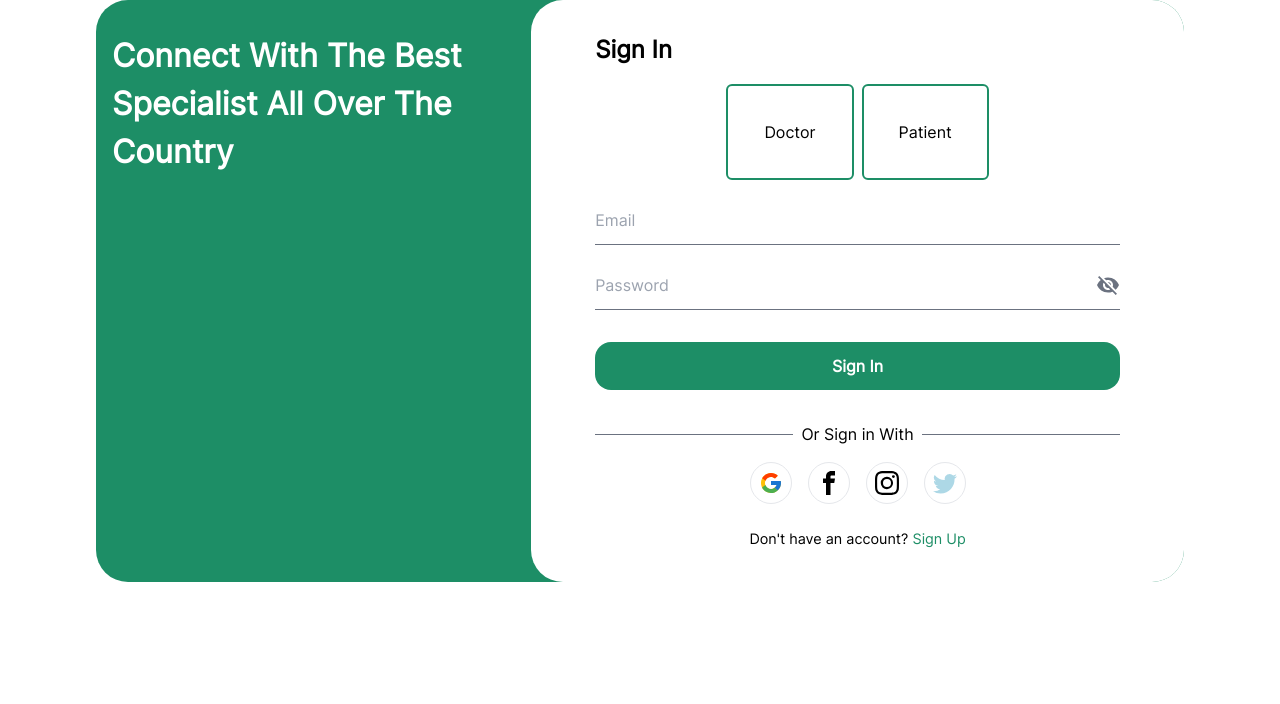
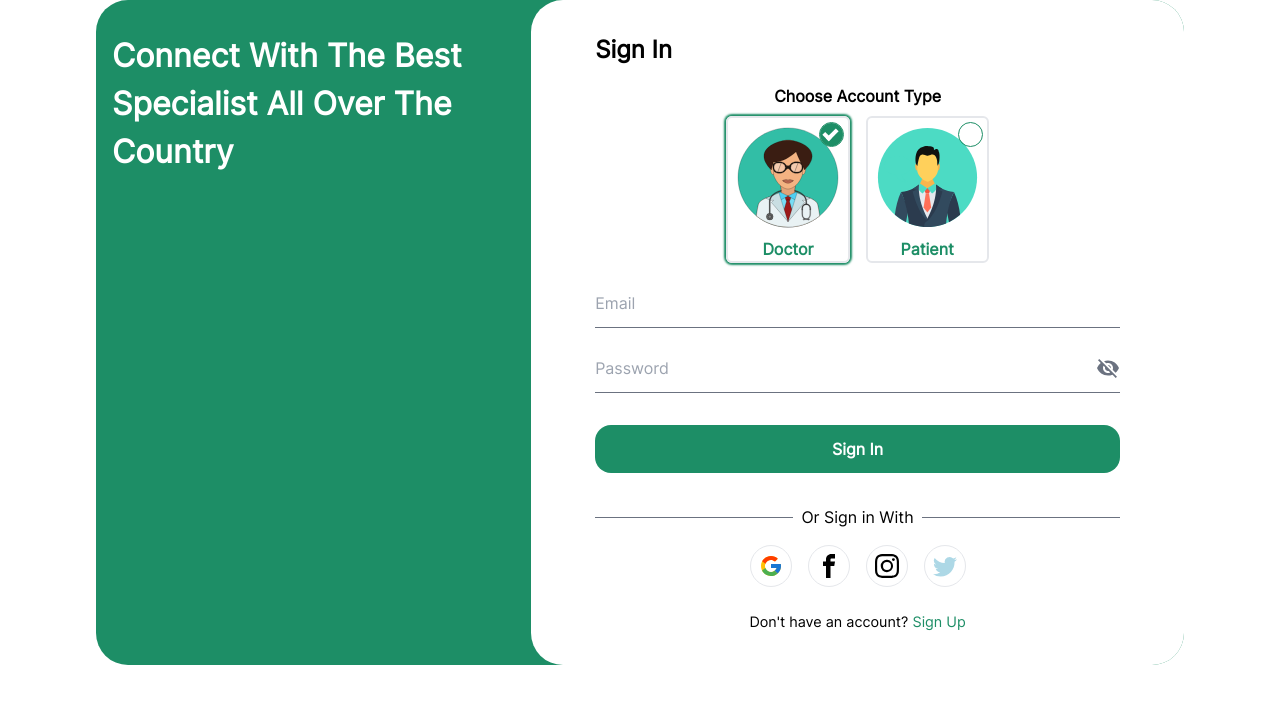
Before and after one commit to Sosaristic/health-connect, a React (Vite) app: page /login in a window 1280 px wide. Shown: the top 704 px of the page. Built offline with nearby package versions, Linux system fonts and the light colour scheme.

Commit message:
added account type select svg

```diff
--- a/src/App.jsx
+++ b/src/App.jsx
@@ -1,13 +1,12 @@
 import { useState } from 'react'
 import reactLogo from './assets/react.svg'
-import './App.css'
 import Home from './pages/Home'
 
 function App() {
   const [count, setCount] = useState(0)
 
   return (
-    <div className="App">
+    <div>
     <Home />
 
 
--- /dev/null
+++ b/src/components/Form/RadioButton.jsx
@@ -0,0 +1,18 @@
+import React from "react";
+
+export default function RadioButton({ name, value, user, onChange }) {
+  return (
+    <div className="flex items-center justify-center">
+      <label className="radio-label">
+        <input
+          type="checkbox"
+          name={name}
+          value={value}
+          checked={value == user}
+          onChange={onChange}
+        />
+        <span className="radio-input-span"></span>
+      </label>
+    </div>
+  );
+}
--- a/src/components/Form/UserTypeInput.jsx
+++ b/src/components/Form/UserTypeInput.jsx
@@ -1,13 +1,49 @@
-import React from "react";
+import React, { useState } from "react";
+import DoctorImg from "../../assets/svg/doctor.svg";
+import PatientImg from "../../assets/svg/man.svg";
+import RadioButton from "./RadioButton";
 
 export default function UserTypeInput() {
+  const [value, setValue] = useState("doctor");
+  const handleUser = (e) => {
+    setValue(e.target.value);
+  };
+
+  const handleUserCardClick = (user)=>{
+    user == "doctor"? setValue("doctor") : setValue("patient")
+  }
   return (
-    <div className="flex lg:w-[50%] relative mx-auto mt-4 gap-2">
-      <div className="w-1/2 flex flex-1 h-[6rem] border-2 border-primary rounded-md items-center justify-center">
-        Doctor
+    <div className="flex lg:w-[50%] flex-col relative mx-auto mt-4 gap-2">
+      <div className="text-center font-bold">
+        <p>Choose Account Type</p>
       </div>
-      <div className="w-2/2 flex flex-1 h-[6rem] border-2 border-primary rounded-md items-center justify-center">
-        Patient
+
+      <div className="flex gap-4">
+        <div
+          className={`w-1/2 max-w-[9rem] cursor-pointer relative flex flex-col flex-1  border-2 ${
+            value == "doctor" ? "shadow-user-select-shadow" : "none"
+          }   rounded-md items-center justify-center`}
+          onClick={()=>handleUserCardClick("doctor")}
+        >
+          <img src={DoctorImg} alt="" className=" h-[60%] md:h-[90%] " />
+          <p className="font-bold text-primary">Doctor</p>
+          <div className=" rounded-full  absolute top-1 right-1">
+            <RadioButton name="user" value="doctor" user={value} onChange={handleUser} />
+          </div>
+        </div>
+        <div
+          className={`w-1/2 max-w-[9rem] cursor-pointer relative flex flex-col flex-1  border-2 ${
+            value == "patient" ? "shadow-user-select-shadow" : "none"
+          }   rounded-md items-center justify-center`}
+          onClick={()=>handleUserCardClick("patient")}
+
+        >
+          <img src={PatientImg} alt="" className="h-[60%] md:h-[90%]" />
+          <p className="font-bold text-primary ">Patient</p>
+          <div className=" rounded-full  absolute top-1 right-1">
+            <RadioButton name="user" value="patient" user={value} onChange={handleUser} />
+          </div>
+        </div>
       </div>
     </div>
   );
--- a/src/components/Form/index.js
+++ b/src/components/Form/index.js
@@ -5,3 +5,4 @@ export { default as GoogleLogin } from "./GoogleLogin";
 export {default as SignUpForm} from "./SignUpForm"
 export {default as LoginForm} from "./LoginForm"
 export {default as UserTypeInput} from "./UserTypeInput"
+export {default as RadioButton} from "./RadioButton"
--- a/src/index.css
+++ b/src/index.css
@@ -72,3 +72,43 @@ display: block;
   border-width: 0 2px 2px 0;
   transform: rotate(45deg);
 }
+/* custom radio button */
+.radio-label{
+  position: relative;
+  height: 25px;
+  width: 25px;
+  border-radius: 50%;
+  border: 1px solid #1d8e66;
+  cursor: pointer;
+  overflow: hidden;
+
+
+}
+.radio-label input[type=radio]{
+  visibility: hidden;
+}
+.radio-input-span{
+  position: absolute;
+  top: 0;
+  left: 0;
+  height: 100%;
+  width: 100%;
+}
+.radio-label input:checked ~ .radio-input-span{
+  background-color: #1d8e66;
+}
+.radio-input-span::after{
+  content: "";
+  position: absolute;
+  left: 6px;
+  bottom: 6px;
+  width: 9px;
+  height: 14px;
+  border: solid white;
+  border-width: 0 4px 4px 0;
+  transform: rotate(45deg);
+display: none;
+}
+.radio-label input:checked ~ .radio-input-span::after{
+  display: block;
+}
--- a/src/main.jsx
+++ b/src/main.jsx
@@ -1,10 +1,8 @@
 import React from 'react'
 import ReactDOM from 'react-dom/client'
-import {createBrowserRouter, RouterProvider} from "react-router-dom"
-import App from './App'
+import { RouterProvider} from "react-router-dom"
 import './index.css'
 import { AppProvider } from './context/AppContext'
-import Register from './pages/Register'
 import { router } from './router'
 
 
--- a/tailwind.config.js
+++ b/tailwind.config.js
@@ -25,6 +25,9 @@ export default {
       backgroundImage:{
         circle:"linear-gradient(20deg, #08eae7 0%, #2AF598 100%)",
 
+      },
+      boxShadow: {
+        "user-select-shadow": "0px 0px 2px 2px #1d8e66"
       }
     },
   },
```
Also changed, not shown: src/App.css (deleted), src/assets/svg/doctor.svg (added), src/assets/svg/man.svg (added).
